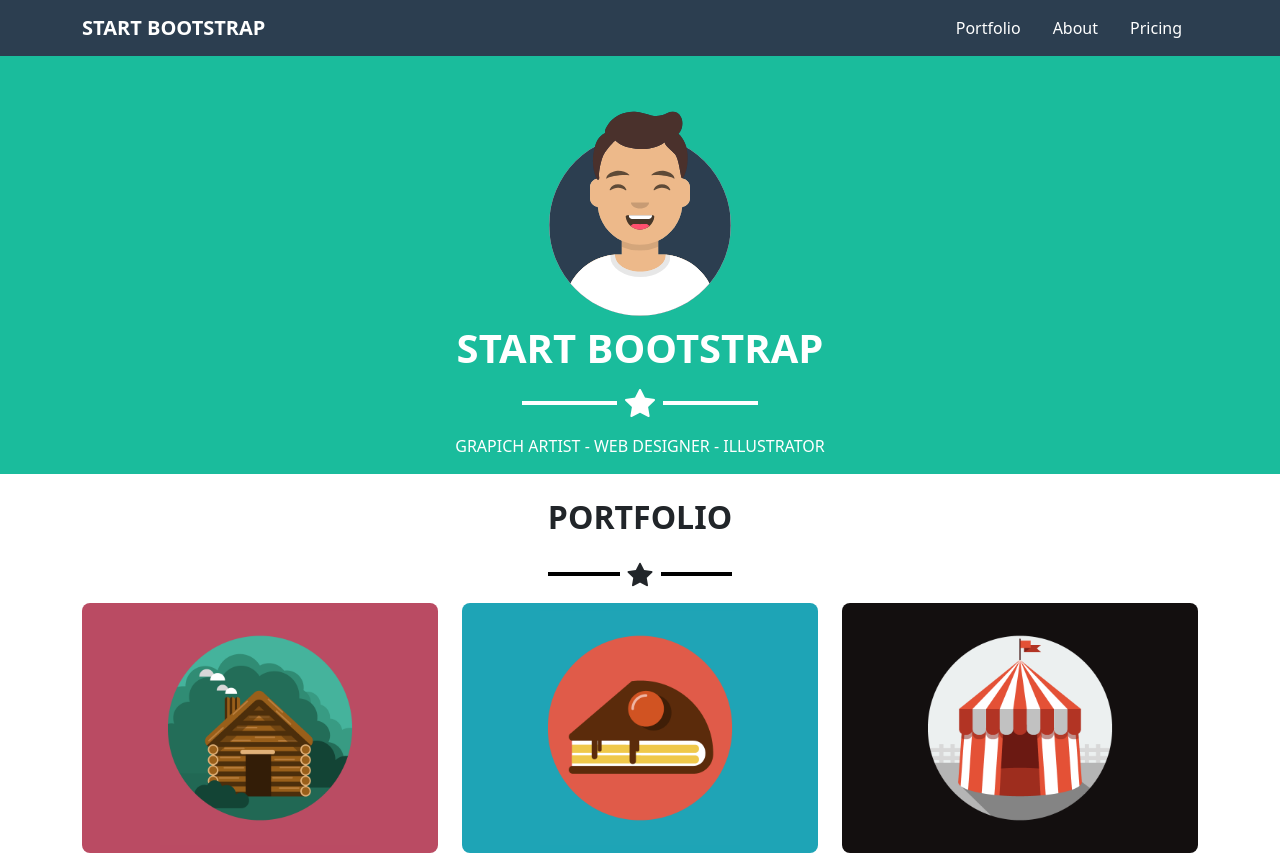
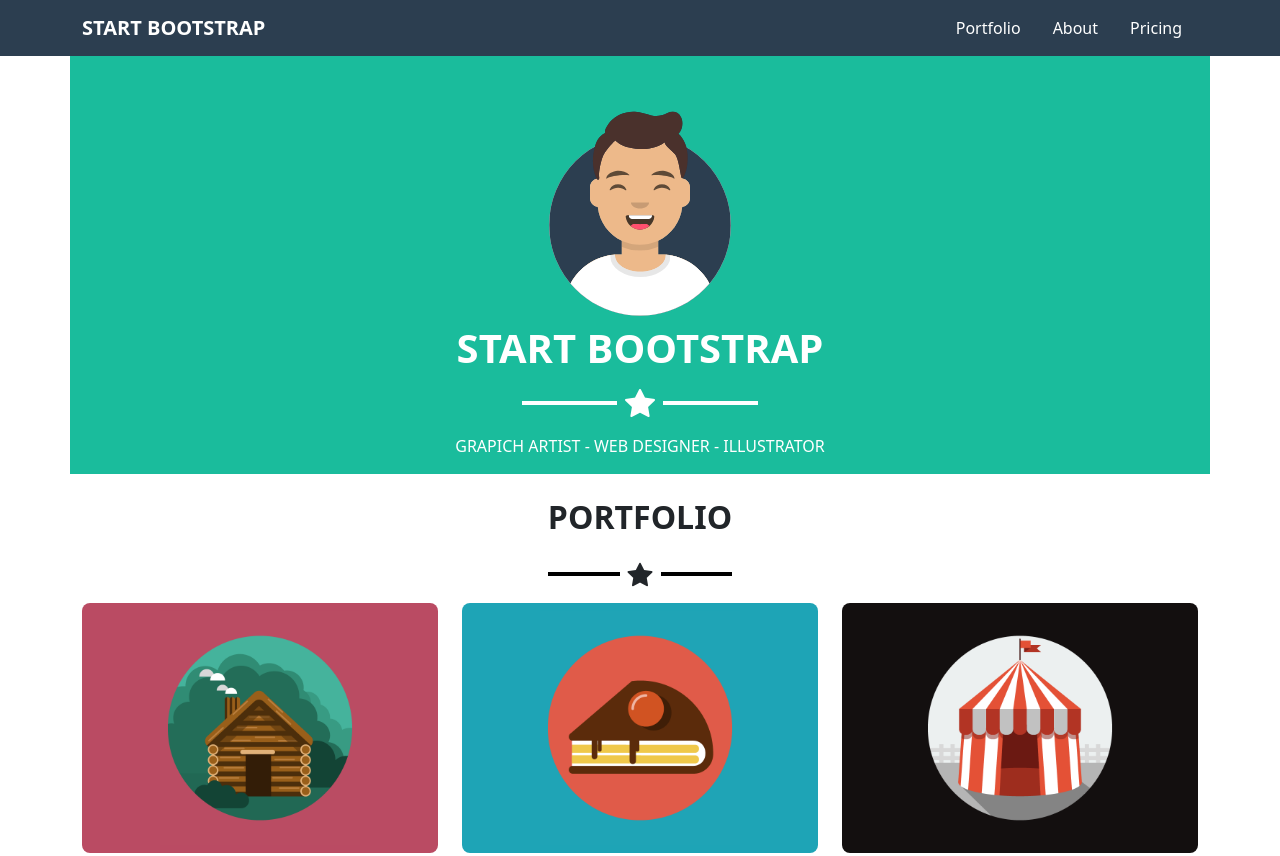
Before and after one commit to Hamza-bouzid/html-css-bootstrap-freelancer, a plain HTML site: page index.html in a window 1280 px wide. Shown: the top 856 px of the page. Drawn offline with nearby package versions, Linux system fonts and the light colour scheme.

Commit message:
overflow fixed

```diff
--- a/index.html
+++ b/index.html
@@ -33,7 +33,9 @@
       </div>
     </nav>
     <!--JUMBO-->
-    <section class="row jumbo hb-bc-green text-white flex-column justify-content-center align-items-center pt-5">
+    <section>
+      <div class="container">
+        <div class="row jumbo hb-bc-green text-white flex-column justify-content-center align-items-center pt-5">
           <div class="col-4 d-flex justify-content-center">
             <img src="img/avatar.svg" />
           </div>
@@ -46,6 +48,8 @@
           <div class="row">
             <div class="col-12 text-center g-3">
               <p class="text-uppercase">Grapich Artist - Web Designer - Illustrator</p>
+            </div>
+          </div>
         </div>
       </div>
     </section>
--- a/style.css
+++ b/style.css
@@ -2,9 +2,6 @@
   margin: 0;
   padding: 0;
   box-sizing: border-box;
-}
-html {
-  overflow-x: hidden;
 }
 li {
   list-style: none;
```
Lines whose indentation alone changed are shown as unchanged.
